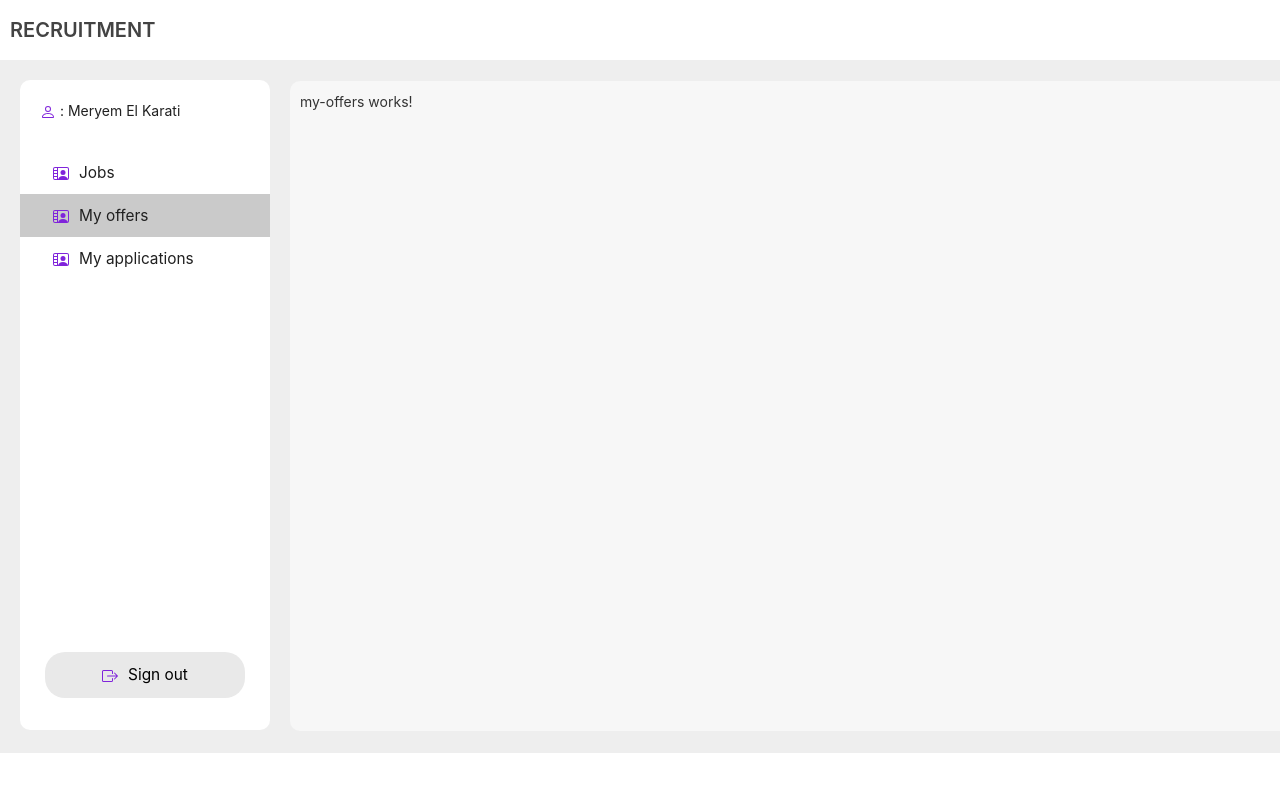
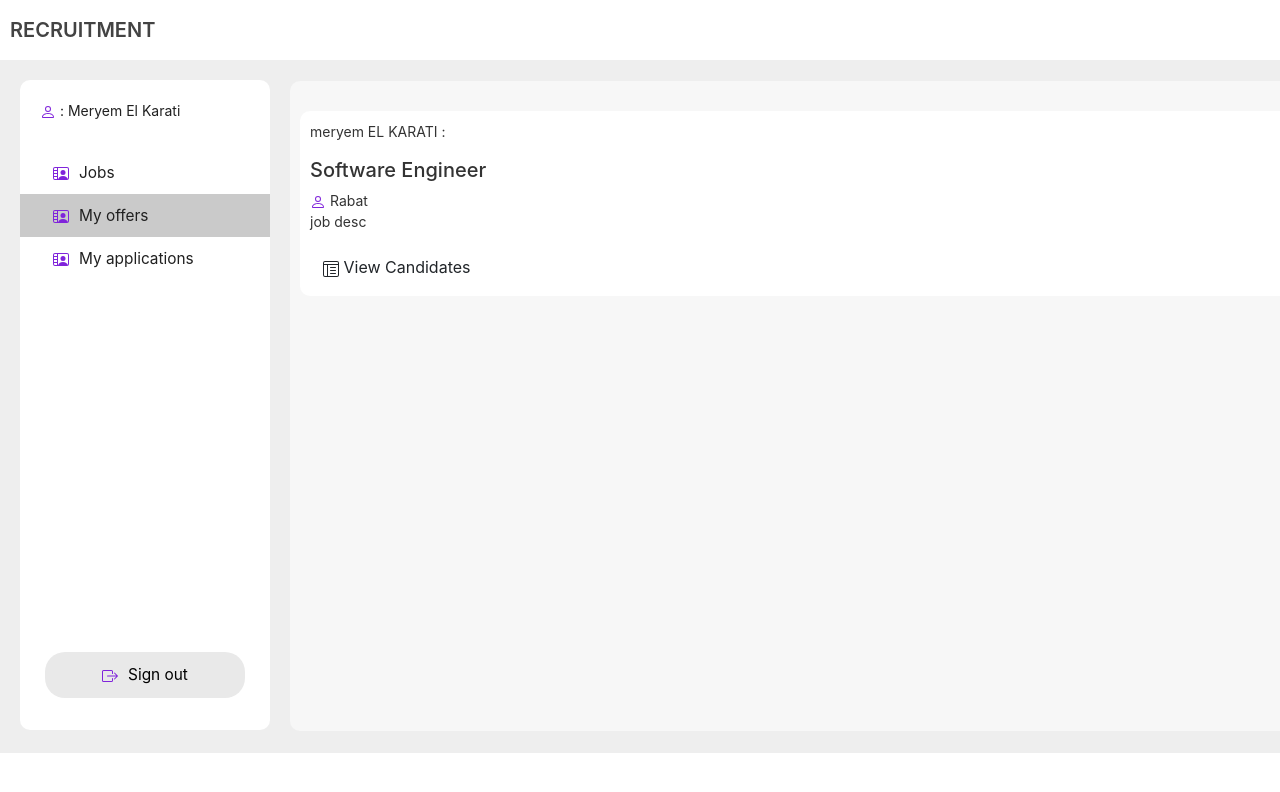
Before and after one commit to Cristal32/recruitment_platform, an Angular app in the folder frontend/: page /home/myOffers in a window 1280 px wide. Shown: the top 792 px of the page. Built offline with nearby package versions, Linux system fonts and the light colour scheme.

Commit message:
Implement myOffers component and candidates modal

```diff
--- a/frontend/src/app/components/my-offers/my-offers.component.css
+++ b/frontend/src/app/components/my-offers/my-offers.component.css
@@ -0,0 +1,6 @@
+.job-card{
+    background-color: white;
+    border-radius: 10px;
+    padding: 10px;
+    margin-top: 20px;
+}
--- a/frontend/src/app/components/my-offers/my-offers.component.html
+++ b/frontend/src/app/components/my-offers/my-offers.component.html
@@ -1 +1,34 @@
-<p>my-offers works!</p>
+<div class="job-list">
+    <div *ngFor="let job of my_offers" class="job-card">
+        <p>{{ job.poster.name }} {{ job.poster.lastName }} :</p>
+        <h5>{{ job.title }}</h5>
+        <span>
+            <svg xmlns="http://www.w3.org/2000/svg" width="16" height="16" fill="currentColor" class="bi bi-person" viewBox="0 0 16 16" style="color:#8024db">
+                <path d="M8 8a3 3 0 1 0 0-6 3 3 0 0 0 0 6Zm2-3a2 2 0 1 1-4 0 2 2 0 0 1 4 0Zm4 8c0 1-1 1-1 1H3s-1 0-1-1 1-4 6-4 6 3 6 4Zm-1-.004c-.001-.246-.154-.986-.832-1.664C11.516 10.68 10.289 10 8 10c-2.29 0-3.516.68-4.168 1.332-.678.678-.83 1.418-.832 1.664h10Z"/>
+            </svg>
+            {{ job.jobLocation}}
+        </span>
+        <p>{{ job.jobDesc }}</p>
+
+        <!--view detail icon-->
+        <button type="button" class="btn candidate-detail-btn" name="offer_detail_btn" data-bs-toggle="modal" data-bs-target="#offerDetailModalLabel" (click)="assignSelectedOffer(job)" title="Candidates">
+            <svg xmlns="http://www.w3.org/2000/svg" width="16" height="16" fill="currentColor" class="bi bi-layout-text-window-reverse" viewBox="0 0 16 16">
+                <path d="M13 6.5a.5.5 0 0 0-.5-.5h-5a.5.5 0 0 0 0 1h5a.5.5 0 0 0 .5-.5zm0 3a.5.5 0 0 0-.5-.5h-5a.5.5 0 0 0 0 1h5a.5.5 0 0 0 .5-.5zm-.5 2.5a.5.5 0 0 1 0 1h-5a.5.5 0 0 1 0-1h5z"/>
+                <path d="M14 0a2 2 0 0 1 2 2v12a2 2 0 0 1-2 2H2a2 2 0 0 1-2-2V2a2 2 0 0 1 2-2h12zM2 1a1 1 0 0 0-1 1v1h14V2a1 1 0 0 0-1-1H2zM1 4v10a1 1 0 0 0 1 1h2V4H1zm4 0v11h9a1 1 0 0 0 1-1V4H5z"/>
+            </svg> View Candidates
+        </button>
+</div>
+
+<!-- ================================================ offer detail modal ================================================ -->
+<div class="modal fade" id="offerDetailModalLabel" tabindex="-1" aria-labelledby="offerDetailModalLabel" aria-hidden="true">
+    <div class="modal-dialog modal-dialog-centered modal-lg">
+      <div class="modal-content">
+        <div class="modal-header">
+          <h1 class="modal-title fs-5" id="listCandidatesModalLabel">Candidates for the job: <strong>{{selectedOffer.title}}</strong></h1>
+          <button type="button" class="btn-close" data-bs-dismiss="modal" aria-label="Close"></button>
+        </div>
+        <div class="modal-body">
+        </div>
+      </div>
+    </div>
+</div>
--- a/frontend/src/app/components/my-offers/my-offers.component.ts
+++ b/frontend/src/app/components/my-offers/my-offers.component.ts
@@ -1,10 +1,82 @@
-import { Component } from '@angular/core';
+import { Component, OnInit } from '@angular/core';
+import { Candidacy } from 'src/app/models/candidacy';
+import { Offer } from 'src/app/models/offer';
 
 @Component({
   selector: 'app-my-offers',
   templateUrl: './my-offers.component.html',
   styleUrls: ['./my-offers.component.css']
 })
-export class MyOffersComponent {
+export class MyOffersComponent implements OnInit{
+  showCandidatesMap: { [key: number]: boolean } = {};
+  candidates: Candidacy[] = [];
+  selectedOffer: Offer = new Offer();
+  offers: Offer[] = [
+    {
+      "id": 1,
+      "employer": "PAYME",
+      "poster":
+      {
+        "id": 1,
+        "email": "mery@gmail.com",
+        "pwd": "",
+        "name": "meryem",
+        "lastName": "EL KARATI"
+      },
+      "title": "Software Engineer",
+      "companyDesc": "company desc",
+      "expYears": "2-3 years",
+      "hqLocation": "Rabat",
+      "jobLocation": "Rabat",
+      "jobDesc": "job desc",
+      "postDate": new Date(2023, 6, 3),
+      "roleRespos": "SUpervisor",
+      "startDate": new Date(2023, 6, 4),
+      "status": "OPEN"
+    },
+    {
+      "id": 2,
+      "employer": "DXC Technology",
+      "poster":
+      {
+        "id": 1,
+        "email": "karati@gmail.com",
+        "pwd": "",
+        "name": "meryem",
+        "lastName": "EL KARATI"
+      },
+      "title": "Software Engineer",
+      "companyDesc": "company desc",
+      "expYears": "2-3 years",
+      "hqLocation": "Rabat",
+      "jobLocation": "Rabat",
+      "jobDesc": "job desc",
+      "postDate": new Date(2023, 6, 3),
+      "roleRespos": "SUpervisor",
+      "startDate": new Date(2023, 6, 4),
+      "status": "OPEN"
+    }
+  ];
 
+  my_offers = this.offers.filter(offer => offer.poster.email === "mery@gmail.com");
+
+  ngOnInit(){
+    // Initialize all offers having their corresponding showCandidate false, so the candidates table doesn't appear
+    this.my_offers.forEach(offer => {
+      this.showCandidatesMap[offer.id] = false;
+    });
+  }
+
+  toggleCandidates(job: Offer){
+    // For a specific offer, make its candidates table visible or invisible
+    this.showCandidatesMap[job.id] = !this.showCandidatesMap[job.id];
+  }
+
+  areCandidatesShown(offerId: number): boolean {
+    return this.showCandidatesMap[offerId];
+  }
+
+  assignSelectedOffer(offer: Offer){
+    this.selectedOffer = offer;
+  }
 }
```
